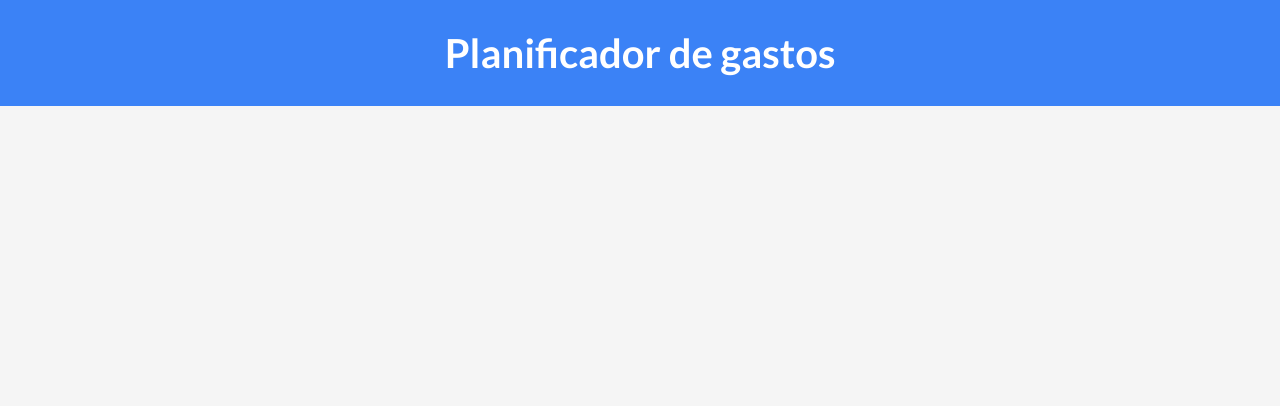
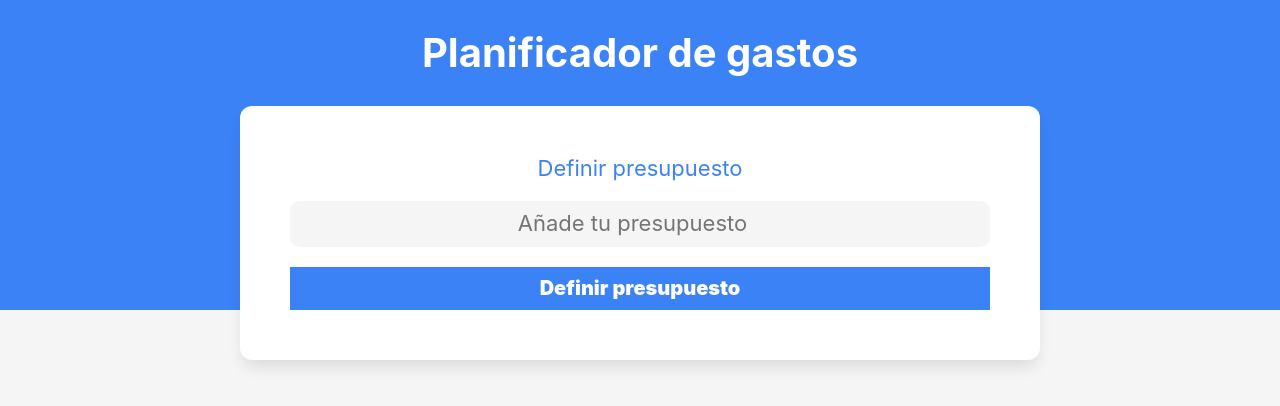
Before and after one commit to gsusgit/admin-gastos, a Vue app: page / in a window 1280 px wide. Shown: the top 406 px of the page. Built offline with nearby package versions, Linux system fonts and the light colour scheme.

Commit message:
Add budget component

```diff
--- a/src/App.vue
+++ b/src/App.vue
@@ -1,11 +1,14 @@
 <script setup>
-
+  import Presupuesto from './components/Presupuesto.vue'
 </script>
 
 <template>
   <div>
     <header>
       <h1>Planificador de gastos</h1>
+      <div class="contenedor-header contenedor sombra">
+        <Presupuesto />
+      </div>
     </header>
   </div>
 </template>
@@ -30,7 +33,7 @@
   }
   body {
     font-size: 1.6rem;
-    font-family: "Lato", sans-serif;
+    font-family: "Inter", sans-serif;
     background-color: var(--gris-claro);
   }
   h1 {
@@ -48,4 +51,20 @@
     color: var(--blanco);
     text-align: center;
   }
+  .contenedor {
+    width: 90%;
+    max-width: 80rem;
+    margin: 0 auto;
+  }
+  .contenedor-header {
+    margin-top: -5rem;
+    transform: translateY(5rem);
+    padding: 5rem;
+  }
+  .sombra {
+    box-shadow: 0 10px 15px -3px rgba(0,0,0,0.1);
+    background-color: var(--blanco);
+    border-radius: 1.2rem;
+    padding: 5rem;
+  }
 </style>
--- /dev/null
+++ b/src/components/Presupuesto.vue
@@ -0,0 +1,62 @@
+<script setup>
+
+</script>
+
+<template>
+  <form class="presupuesto">
+    <div class="campo">
+      <label for="nuevo-presupuesto">Definir presupuesto</label>
+      <input
+          type="number"
+          id="nuevo-presupuesto"
+          class="nuevo-presupuesto"
+          placeholder="Añade tu presupuesto"
+      />
+    </div>
+    <input
+        type="submit"
+        value="Definir presupuesto"
+    />
+  </form>
+</template>
+
+<style scoped>
+  .presupuesto {
+    width: 100%;
+  }
+  .nuevo-presupuesto {
+
+  }
+  .campo {
+    display: grid;
+    gap: 2rem;
+  }
+  .presupuesto input {
+    padding: 1rem;
+    border: none;
+    text-align: center;
+  }
+  .presupuesto input[type="number"] {
+    background-color: var(--gris-claro);
+    border-radius: 1rem;
+    font-size: 2.2rem;
+  }
+  .presupuesto input[type="submit"] {
+    color: var(--blanco);
+    background-color: var(--azul);
+    font-size: 2rem;
+    margin-top: 2rem;
+    font-weight: 900;
+    width: 100%;
+  }
+  .presupuesto input[type="submit"]:hover {
+    background-color: #1048A4;
+    cursor: pointer;
+    transition: background-color 300ms ease;
+  }
+  .presupuesto label {
+    text-align: center;
+    font-size: 2.2rem;
+    color: var(--azul);
+  }
+</style>
```
